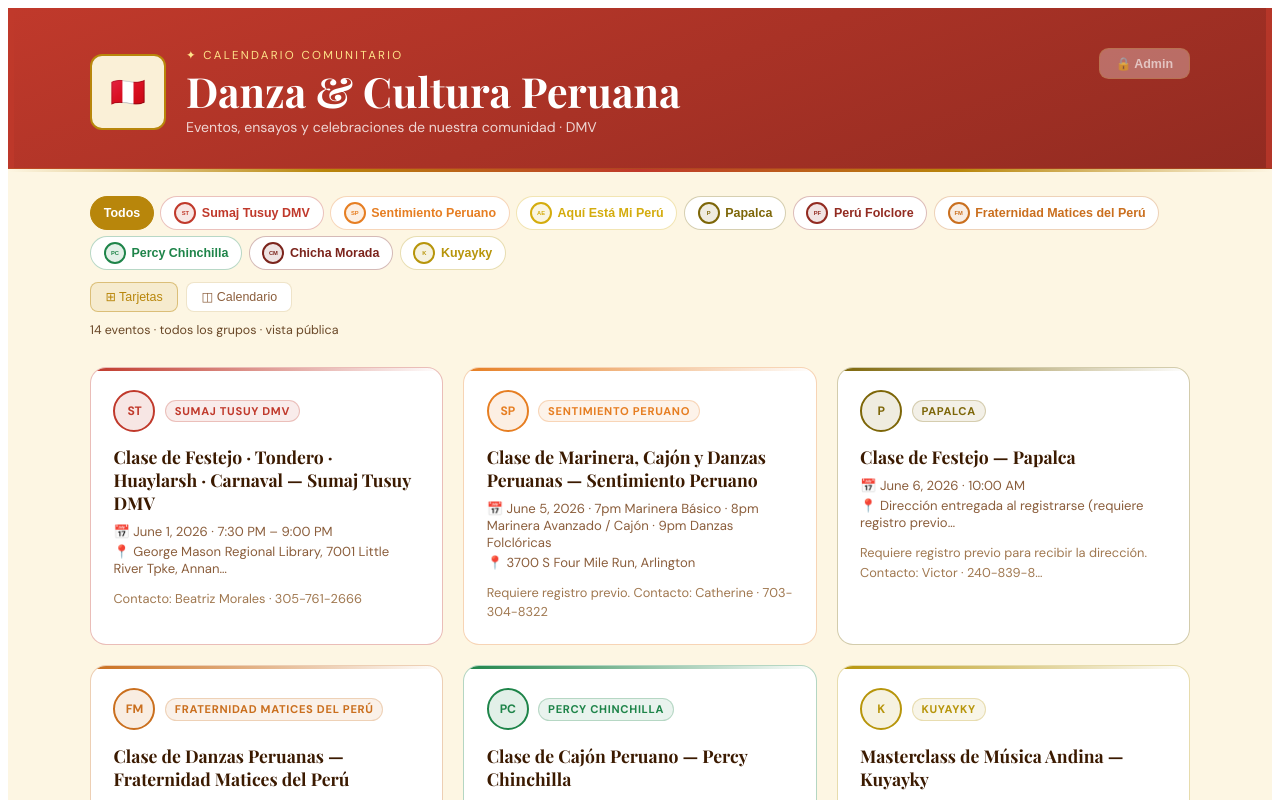
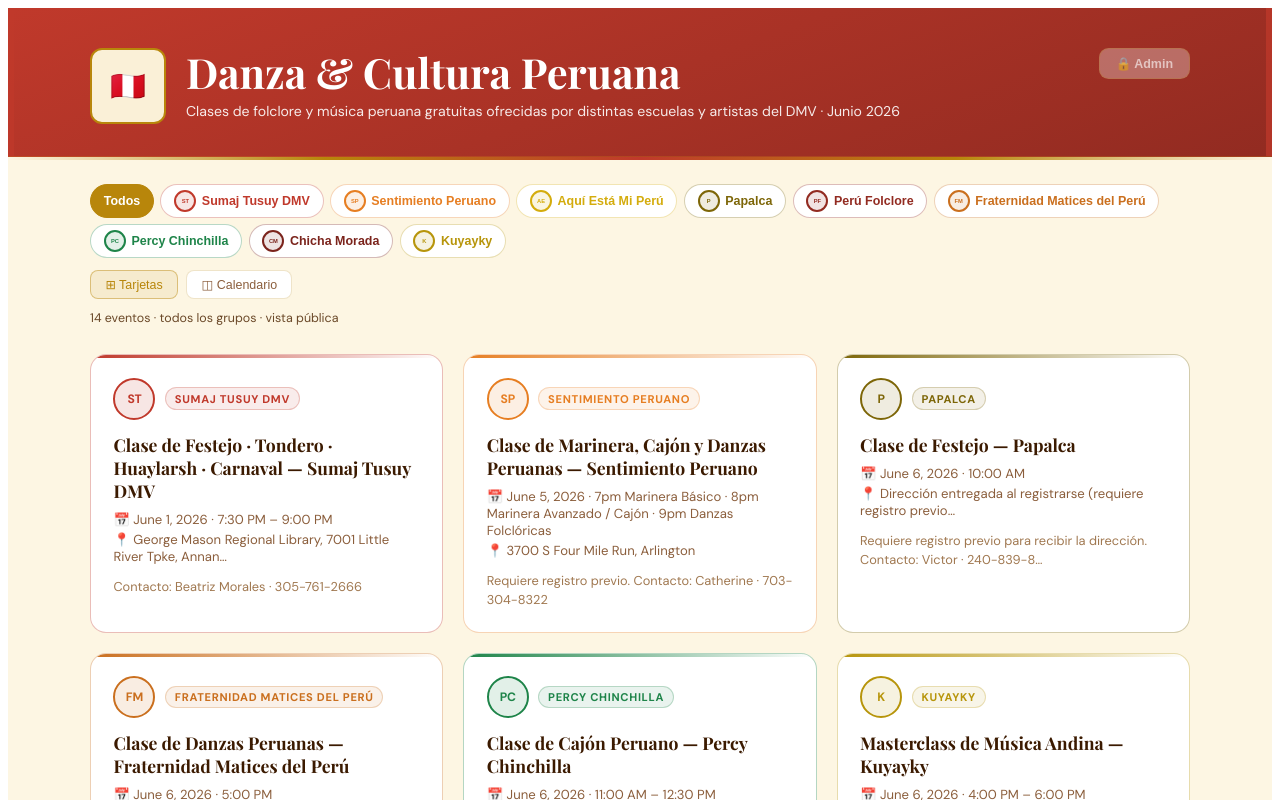
Before and after one commit to ritmosdelperudmv/Ritmos-del-peru, a React (Vite) app: page / in a window 1280 px wide. Shown: the top 800 px of the page. Built offline with nearby package versions, Linux system fonts and the light colour scheme; a web font is replaced by a local one.

Commit message:
Update App.jsx

```diff
--- a/src/App.jsx
+++ b/src/App.jsx
@@ -328,11 +328,11 @@ export default function CommunityCalendar() {
                 : <div style={{ height:"72px", width:"72px", borderRadius:"0.75rem", border:`2px solid ${P.gold}`, background:P.bgMid, display:"flex", alignItems:"center", justifyContent:"center", fontSize:"1.8rem" }}>🇵🇪</div>
               }
               <div>
-                <p style={{ fontSize:"0.72rem", letterSpacing:"0.2em", color:"#FFE58A", textTransform:"uppercase", margin:"0 0 0.3rem", opacity:1 }}>✦ Calendario Comunitario</p>
+                <p style={{ fontSize:"0.72rem", letterSpacing:"0.2em", color:"#FFE58A", textTransform:"uppercase", margin:"0 0 0.3rem", opacity:1, display:"none" }}>✦ Calendario Comunitario</p>
                 <h1 style={{ fontFamily:"'Playfair Display', serif", fontSize:"clamp(1.6rem, 4vw, 2.6rem)", margin:"0 0 0.3rem", color:"#FFFFFF", lineHeight:1.1 }}>
                   Danza & Cultura Peruana
                 </h1>
-                <p style={{ color:"rgba(255,255,255,0.8)", margin:0, fontSize:"0.88rem" }}>Eventos, ensayos y celebraciones de nuestra comunidad · DMV</p>
+                <p style={{ color:"rgba(255,255,255,0.9)", margin:0, fontSize:"0.88rem", lineHeight:1.6 }}>Clases de folclore y música peruana gratuitas ofrecidas por distintas escuelas y artistas del DMV · Junio 2026</p>
               </div>
             </div>
 
```
